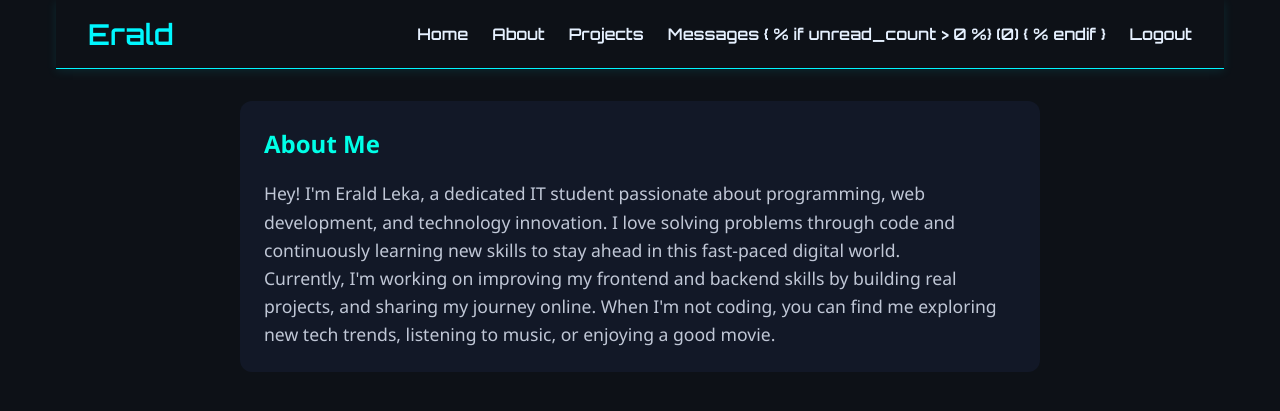
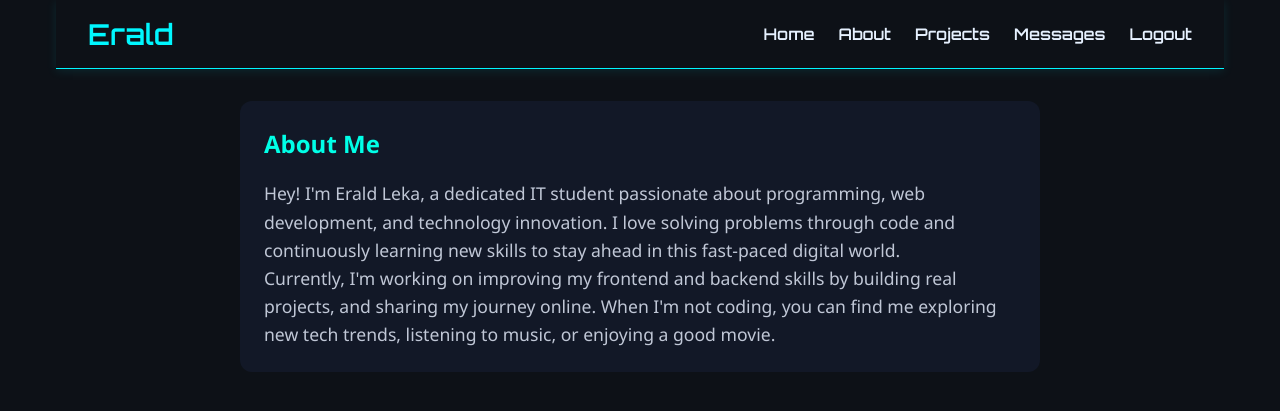
Before and after one commit to harry1722/EraldLeka, a Flask app: page /about in a window 1280 px wide. Shown: the top 411 px of the page. Run offline with Flask 3, Linux system fonts and the light colour scheme; the visitor is signed in with stand-in values (Sample User, id 1).

Commit message:
Ndryshim ne sintaksen e jinja2 per message

```diff
--- a/app/templates/base.html
+++ b/app/templates/base.html
@@ -160,7 +160,7 @@
             <a href="{{ url_for('projects') }}">Projects</a>
 
             {% if session.get('user') == 'admin' %}
-                <a href="{{ url_for('messages') }}">Messages { % if unread_count > 0 %} ({{ unread_count }}) { % endif }</a>
+                <a href="{{ url_for('messages') }}">Messages{% if unread_count > 0 %} ({{ unread_count }}){% endif %}</a>
                 <a href="{{ url_for('logout') }}">Logout</a>
             {% else %}
                 <a href="{{ url_for('contact') }}">Contact</a>
```
